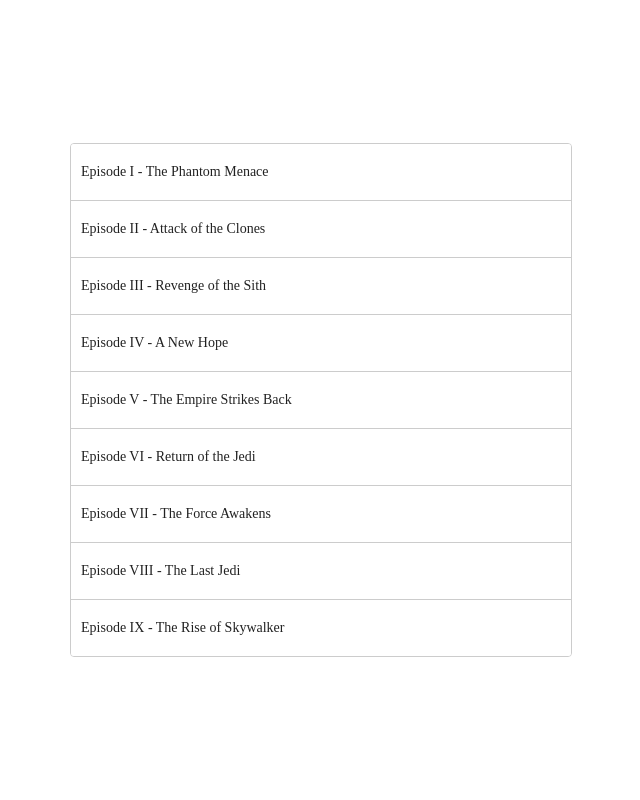
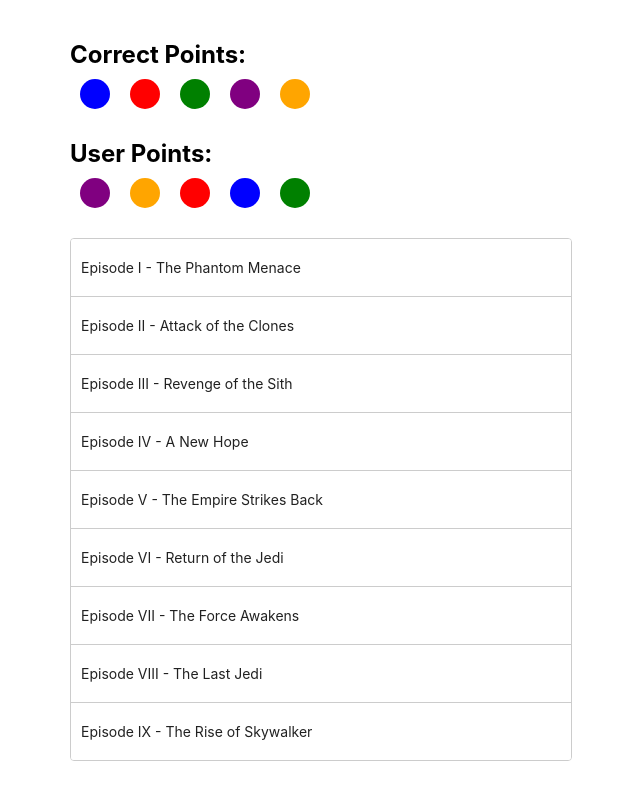
Before and after one commit to AryaaSk/Colour-Game, an Angular app: page / in a window 1280 px wide. Shown: the whole page, without its empty margins (319-959 px from the left). Built offline with nearby package versions, Linux system fonts and the light colour scheme.

Commit message:
fixed the drag and drop mechanism

```diff
--- a/src/app/app.component.css
+++ b/src/app/app.component.css
@@ -3,7 +3,6 @@
     width: 30px;
     height: 30px;
     border-radius: 15px;
-    margin-right: 10px;
 }
 
 .container
@@ -16,12 +15,14 @@
 }
 .pointContainerGrid
 {
-    width: 250px;
-    height: auto;
+    width: calc(50px * 5);
+    height: 50px;
 
     display: grid;
     grid-template-columns: 1fr 1fr 1fr 1fr 1fr;
     grid-template-rows: 100%;
+
+    background-color: transparent;
 }
 .pointContainer
 {
@@ -29,8 +30,7 @@
     place-content: center;
 }
 
-
-
+/* THE SHADOW WHEN DRAGGING IS CAUSED BY SOME OF THE BELOW CSS CODE */
 
 .example-list {
     width: 500px;
--- a/src/app/app.component.html
+++ b/src/app/app.component.html
@@ -1,6 +1,6 @@
-<!--
 <div class="container">
 
+  <h2 style="margin: 0;">Correct Points:</h2>
   <div class="pointContainerGrid">
     <div class="pointContainer" *ngFor="let point of correctPoints">
       <div class="point" [style.backgroundColor]="point"></div>
@@ -8,23 +8,16 @@
   </div>
 
   <br>
-
-  <div cdkDrop cdkDropListOrientation="horizontal" (cdkDropDropped)="droppedUser($event)" class="pointContainerGrid">
+  <h2 style="margin: 0;">User Points:</h2>
+  <div cdkDrop cdkDropOrientation="horizontal" (cdkDropDropped)="droppedUser($event)" class="pointContainerGrid">
     <div cdkDrag class="pointContainer" *ngFor="let point of userPoints">
       <div class="point" [style.backgroundColor]="point"></div>
     </div>
   </div>
 
-
-  <div cdkDropList cdkDropListOrientation="horizontal" class="example-list" (cdkDropListDropped)="drop($event)">
-    <div class="example-box" *ngFor="let timePeriod of timePeriods" cdkDrag>{{timePeriod}}</div>
+  <br>
+  <div cdkDrop (cdkDropDropped)="dropped($event)" class="example-list">
+    <div cdkDrag class="example-box" *ngFor="let movie of movies">{{movie}}</div>
   </div>
 
 </div>
--->
-
-<div style="height: 100vh; width: 100vw; display: grid; place-content: center;">
-  <div cdkDropList class="example-list" (cdkDropListDropped)="drop($event)">
-    <div class="example-box" *ngFor="let movie of movies" cdkDrag>{{movie}}</div>
-  </div>
-</div>
--- a/src/app/app.component.ts
+++ b/src/app/app.component.ts
@@ -13,30 +13,23 @@
   title = 'pointGame';
 
   correctPoints = ["blue", "red", "green", "purple", "orange"]
+
   userPoints = this.shuffle(["blue", "red", "green", "purple", "orange"])
-
   droppedUser(event: CdkDragDrop<string[]>) {
-    moveItemInArray(this.userPoints, event.previousIndex, event.currentIndex);
+    moveItemInArray( this.userPoints, event.previousIndex, event.currentIndex );
   }
 
   shuffle(array: string[]) {
     let currentIndex = array.length,  randomIndex;
-
-    // While there remain elements to shuffle...
     while (currentIndex != 0) {
-
-      // Pick a remaining element...
       randomIndex = Math.floor(Math.random() * currentIndex);
       currentIndex--;
-
-      // And swap it with the current element.
-      [array[currentIndex], array[randomIndex]] = [
-        array[randomIndex], array[currentIndex]];
+      [array[currentIndex], array[randomIndex]] = [array[randomIndex], array[currentIndex]];
     }
     return array;
   }
 
-
+  //testing code:
   movies = [
     'Episode I - The Phantom Menace',
     'Episode II - Attack of the Clones',
@@ -49,9 +42,12 @@
     'Episode IX - The Rise of Skywalker',
   ];
 
-  drop(event: any) {
-    moveItemInArray(this.movies, event.previousIndex, event.currentIndex);
+  dropped(event: CdkDragDrop<string[]>) {
+    moveItemInArray(
+       this.movies,
+       event.previousIndex,
+       event.currentIndex
+      );
   }
 
-
 }
--- a/src/styles.css
+++ b/src/styles.css
@@ -3,4 +3,5 @@
 body
 {
     margin: 0;
+    font-family: -apple-system, BlinkMacSystemFont, 'Segoe UI', Roboto, Oxygen, Ubuntu, Cantarell, 'Open Sans', 'Helvetica Neue', sans-serif;
 }
```
